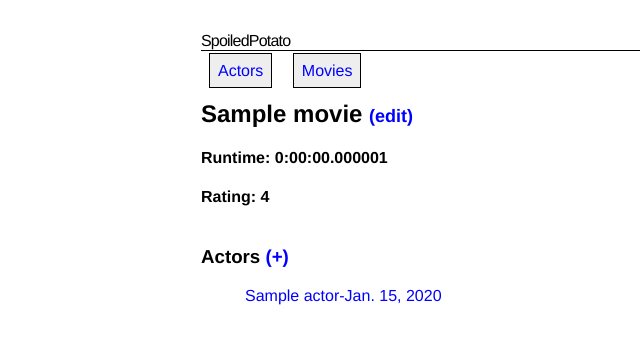
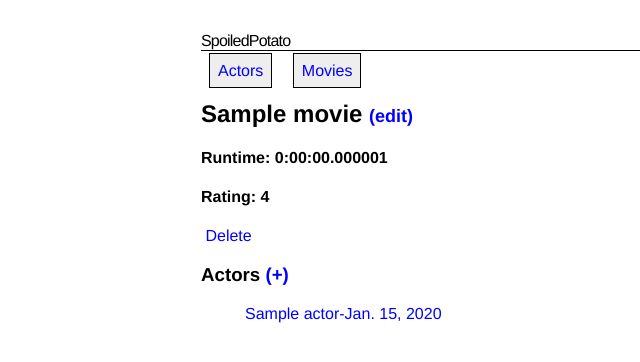
Before and after one commit to tflinch/SpoiledPotato, a Django app: template spoiledpotato/templates/spoiledpotato/movie_detail.html in a window 1280 px wide. Shown: the top 362 px of the page, without its empty margins (39-679 px from the left). Run offline with Django 5.2, Linux system fonts and the light colour scheme; the template is opened without the code that fills it: values that come from a table or form of the project are taken from there, others are empty; tables that the repository leaves empty hold one stand-in row (values such as "Sample post").

Commit message:
feat: add movie_delete

```diff
--- a/spoiledpotato/templates/spoiledpotato/movie_detail.html
+++ b/spoiledpotato/templates/spoiledpotato/movie_detail.html
@@ -4,6 +4,8 @@
 <h4>Rating: {{ movie.rating }}</h4>
 
 <img src="{{ movie.preview_url }}" alt="" class="movie-photo" />
+
+<a href="{% url 'movie_delete' pk=movie.pk %}">Delete</a>
 
 <h3>Actors <a href="">(+)</a></h3>
 <ul>
--- a/spoiledpotato/urls.py
+++ b/spoiledpotato/urls.py
@@ -10,4 +10,5 @@ urlpatterns = [
     path('movie/<int:pk>', views.movie_detail, name='movie_detail'),
     path('movie/new', views.movie_create, name='movie_create'),
     path('movie/<int:pk>/edit', views.movie_edit, name='movie_edit'),
+    path('movie/<int:pk>/delete', views.movie_delete, name='movie_delete'),
 ]
--- a/spoiledpotato/views.py
+++ b/spoiledpotato/views.py
@@ -49,6 +49,10 @@ def movie_detail(request, pk):
     movie = Movie.objects.get(id=pk)
     return render(request, 'spoiledpotato/movie_detail.html', {'movie': movie})
 
+def movie_delete(request, pk):
+    Movie.objects.get(id=pk).delete()
+    return redirect('movie_list')
+
 def movie_edit(request, pk):
     movie = Movie.objects.get(pk=pk)
     if request.method == "POST":
```
